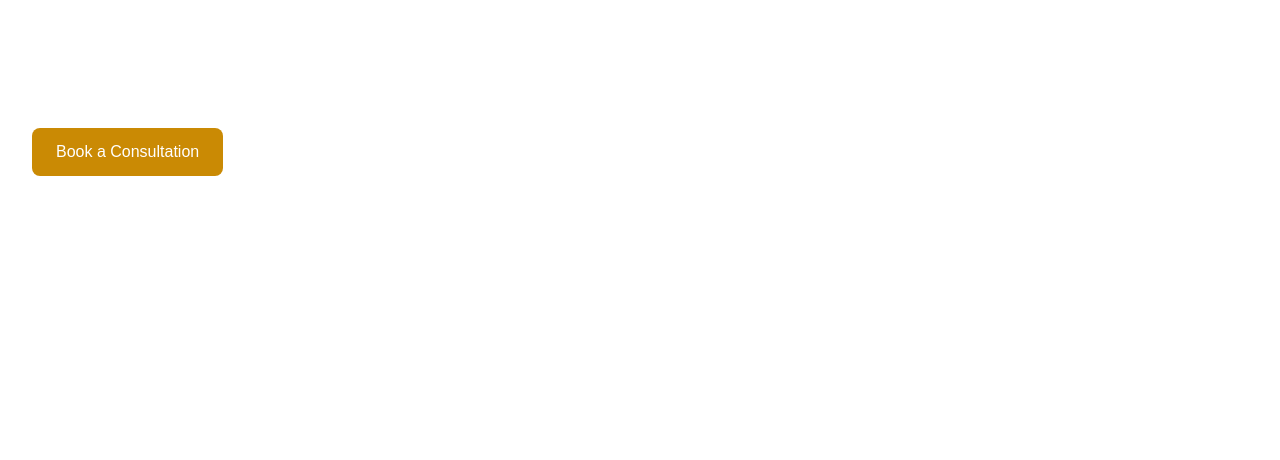
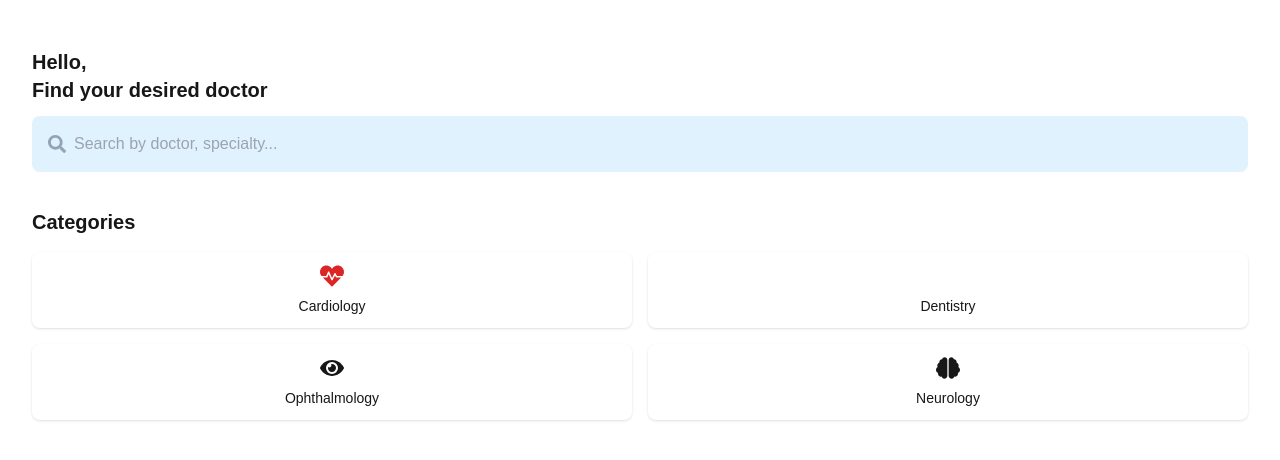
Before and after one commit to ElhamFadel/healthcare-v2, a Next.js app: page / in a window 1280 px wide. Shown: the top 460 px of the page. Built offline with nearby package versions, Linux system fonts and the light colour scheme.

Commit message:
UI: added search and categories section

```diff
--- a/package.json
+++ b/package.json
@@ -11,7 +11,8 @@
   "dependencies": {
     "next": "15.1.3",
     "react": "^19.0.0",
-    "react-dom": "^19.0.0"
+    "react-dom": "^19.0.0",
+    "react-icons": "^5.4.0"
   },
   "devDependencies": {
     "@eslint/eslintrc": "^3",
--- /dev/null
+++ b/src/components/containers/CategoriesSection.tsx
@@ -0,0 +1,29 @@
+import { FaHeartbeat, FaTooth, FaEye, FaBrain } from 'react-icons/fa';
+
+const categories = [
+  { name: 'Cardiology', icon: <FaHeartbeat className="text-primary text-2xl text-red-600" /> },
+  { name: 'Dentistry', icon: <FaTooth className="text-primary text-2xl text-white" /> },
+  { name: 'Ophthalmology', icon: <FaEye className="text-primary text-2xl" /> },
+  { name: 'Neurology', icon: <FaBrain className="text-primary text-2xl" /> },
+];
+
+const CategoriesSection = () => {
+  return (
+    <section className="bg-white p-4 rounded-lg shadow-custom mt-1">
+      <h2 className="text-darkText text-xl font-semibold mb-4">Categories</h2>
+      <div className="grid grid-cols-2 gap-4">
+        {categories.map((category, index) => (
+          <div
+            key={index}
+            className="flex flex-col items-center bg-background p-3 rounded-lg shadow hover:shadow-lg transition-all"
+          >
+            {category.icon}
+            <p className="text-darkText mt-2 text-sm font-medium">{category.name}</p>
+          </div>
+        ))}
+      </div>
+    </section>
+  );
+};
+
+export default CategoriesSection;
--- /dev/null
+++ b/src/components/containers/FindDoctorSection.tsx
@@ -0,0 +1,19 @@
+import { FaSearch } from 'react-icons/fa';
+
+const FindDoctorSection = () => {
+  return (
+    <section className="bg-white p-4 rounded-2xl shadow-custom mt-4">
+      <h2 className="text-darkText text-xl font-semibold mb-3">Hello,<br /> Find your desired doctor</h2>
+      <div className="flex items-center bg-background bg-sky-100 p-4 rounded-lg">
+        <FaSearch className="text-slate-400 text-lg mr-2" />
+        <input
+          type="text"
+          placeholder="Search by doctor, specialty..."
+          className="bg-transparent flex-1 outline-none text-darkText"
+        />
+      </div>
+    </section>
+  );
+};
+
+export default FindDoctorSection;
--- a/src/components/containers/index.ts
+++ b/src/components/containers/index.ts
@@ -0,0 +1,2 @@
+export { default as CategoriesSection } from "./CategoriesSection";
+export { default as FindDoctorSection } from "./FindDoctorSection";
--- a/src/pages/index.tsx
+++ b/src/pages/index.tsx
@@ -1,16 +1,12 @@
-export default function Home() {
+import { FindDoctorSection,CategoriesSection } from '@/components/containers';
+
+const Home = () => {
   return (
-    <section className="bg-primary text-white p-8 rounded-lg">
-  <h2 className="text-accent font-bold text-3xl mb-4">
-    Top Doctors for Your Health
-  </h2>
-  <p className="text-lg">We connect you with the best doctors worldwide to ensure your well-being.</p>
-  <button className="bg-accent text-white py-3 px-6 rounded-lg bg-yellow-600 mt-4">
-    Book a Consultation
-  </button>
-</section>
+    <main className="bg-background min-h-screen p-4">
+      <FindDoctorSection />
+      <CategoriesSection />
+    </main>
+  );
+};
 
-
-
-  );
-}
+export default Home;
--- a/tailwind.config.ts
+++ b/tailwind.config.ts
@@ -9,7 +9,7 @@ module.exports = {
         primary: '#1D4ED8', // Blue for primary buttons and highlights
         secondary: '#10B981', // Green for success or health-related sections
         accent: '#F59E0B', // Yellow for subtle highlights or warning messages
-        background: '#F3F4F6', // Light gray background for sections
+        background: '#43474b', // Light gray background for sections
         card: '#FFFFFF', // White for card backgrounds
         darkText: '#111827', // Dark text for headings
         lightText: '#6B7280', // Lighter text for descriptions or secondary text
```
Also changed, not shown: 1 other file (tests, documents, lock files or other folders).
